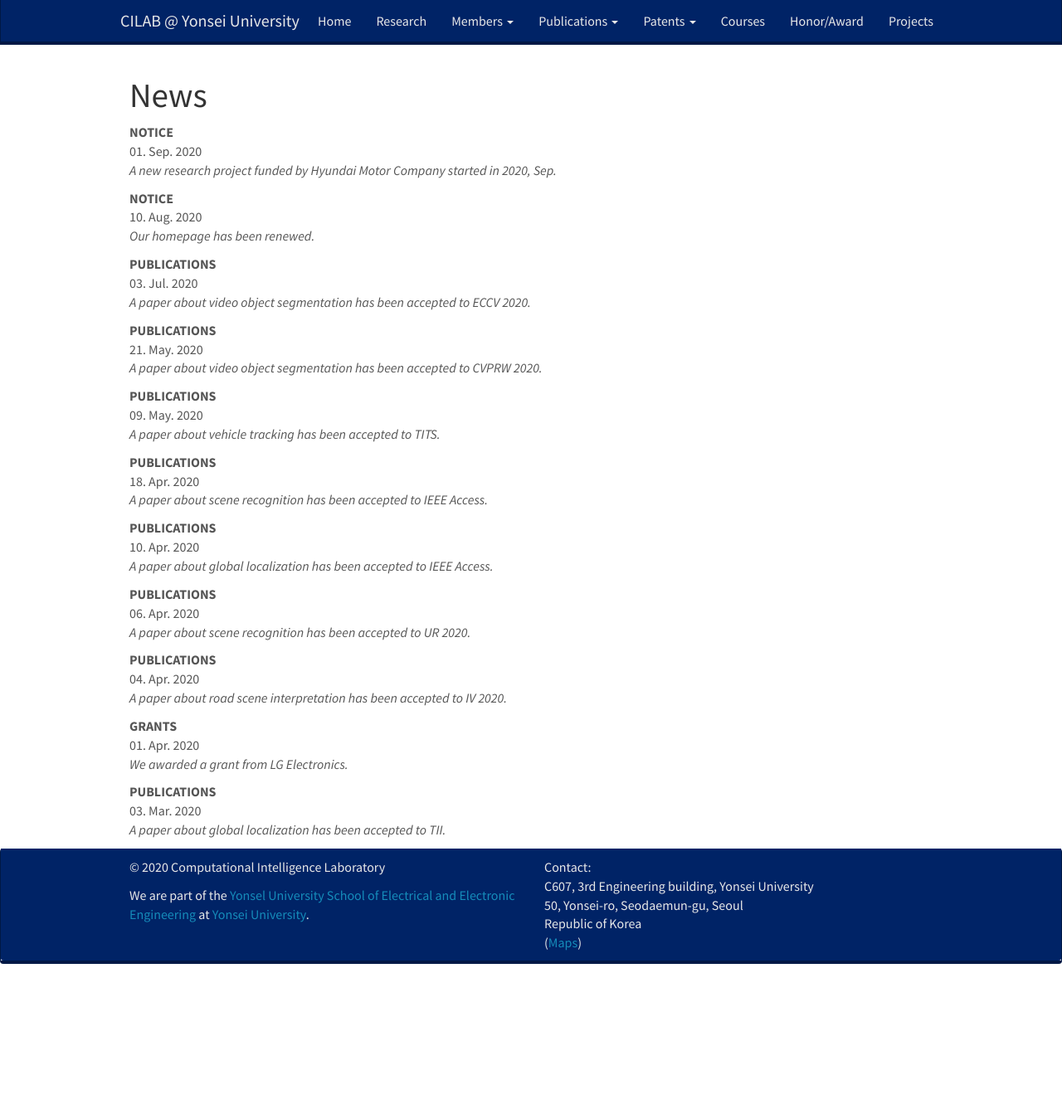
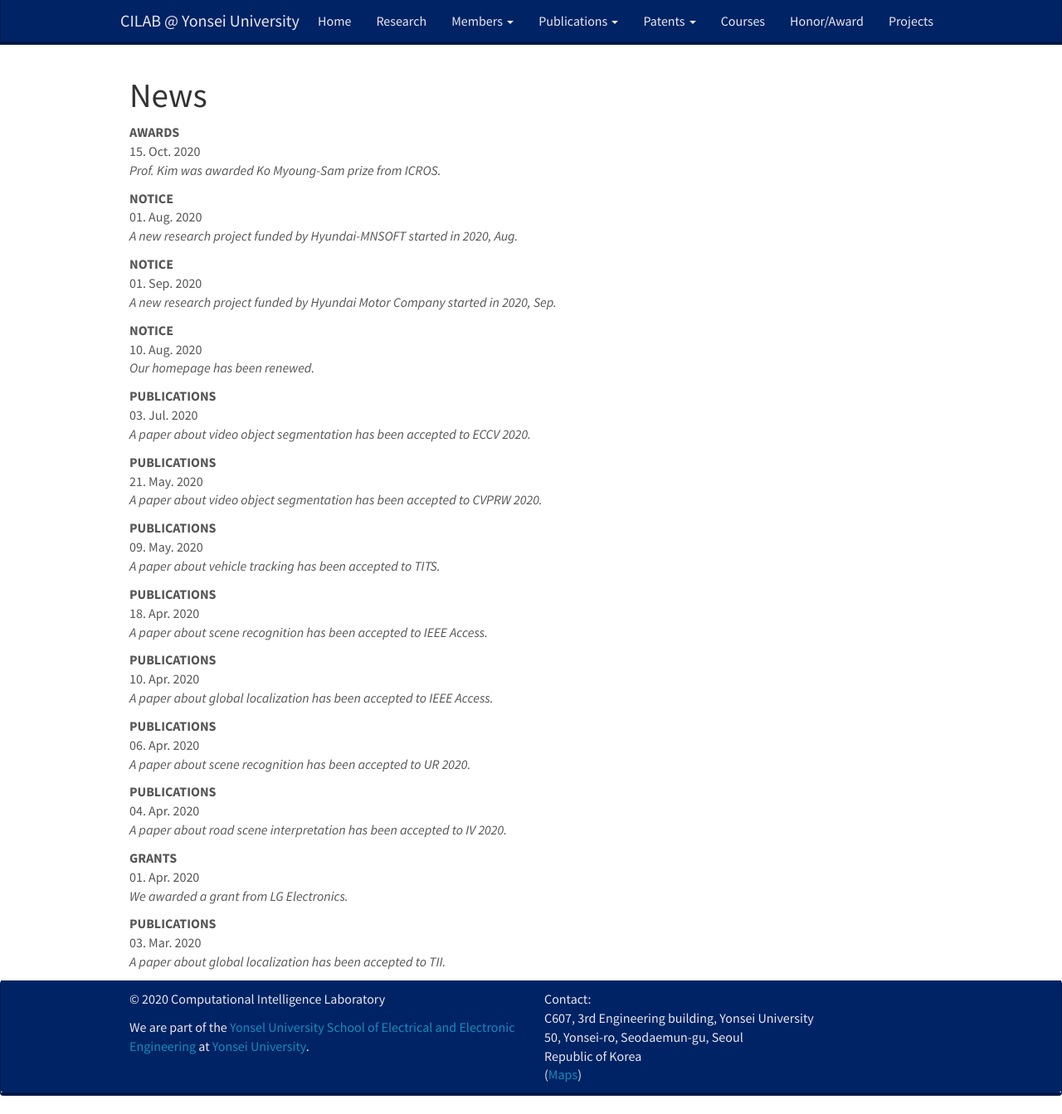
Before and after one commit to won4113/cilab-yonsei.github.io, a Jekyll site: the page built from _pages/allnews.md, in a window 1280 px wide and 1343 px high. Shown: the whole window at 83% size. Built offline with Jekyll 4.4.1, drawn with Linux system fonts in a browser that asks for light colours; nearby versions of some CDN libraries.

Commit message:
news & honor_award update
news : 2
honor_award : 1

```diff
--- a/_data/honor_award_list.yml
+++ b/_data/honor_award_list.yml
@@ -1,4 +1,9 @@
-
+- title: Ko Myoung-Sam prize from ICROS
+  author: 김은태
+  year: 2020
+  img:
+    url:
+    exist: 0
 - title: 3rd Place Award in The 2020 DAVIS Challenge on Video Object Segmentation (CVPR Workshop)
   author: 성홍제
   year: 2020
--- a/_data/news.yml
+++ b/_data/news.yml
@@ -1,3 +1,9 @@
+- category: AWARDS
+  date: 15. Oct. 2020
+  headline: Prof. Kim was awarded Ko Myoung-Sam prize from ICROS.
+- category: NOTICE
+  date: 01. Aug. 2020
+  headline: A new research project funded by Hyundai-MNSOFT started in 2020, Aug.
 - category: NOTICE
   date: 01. Sep. 2020
   headline: A new research project funded by Hyundai Motor Company started in 2020, Sep.
```
